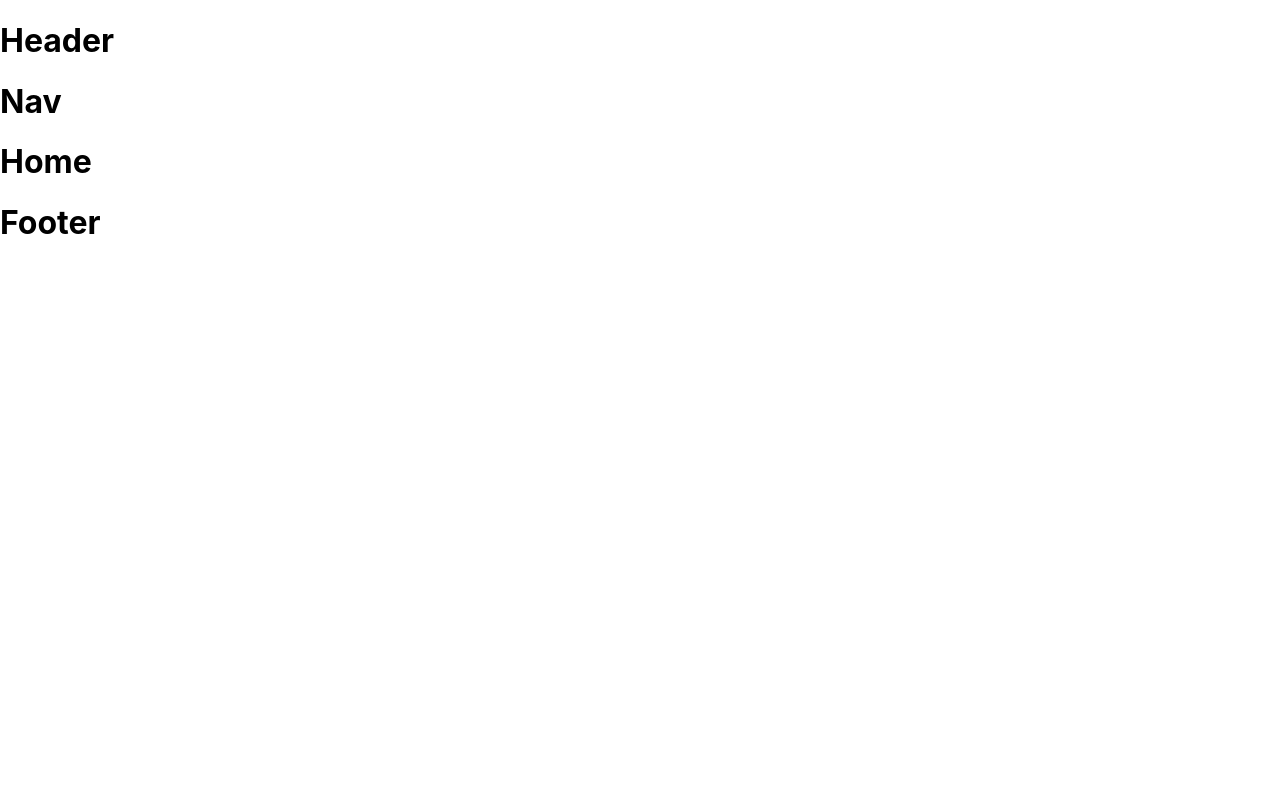
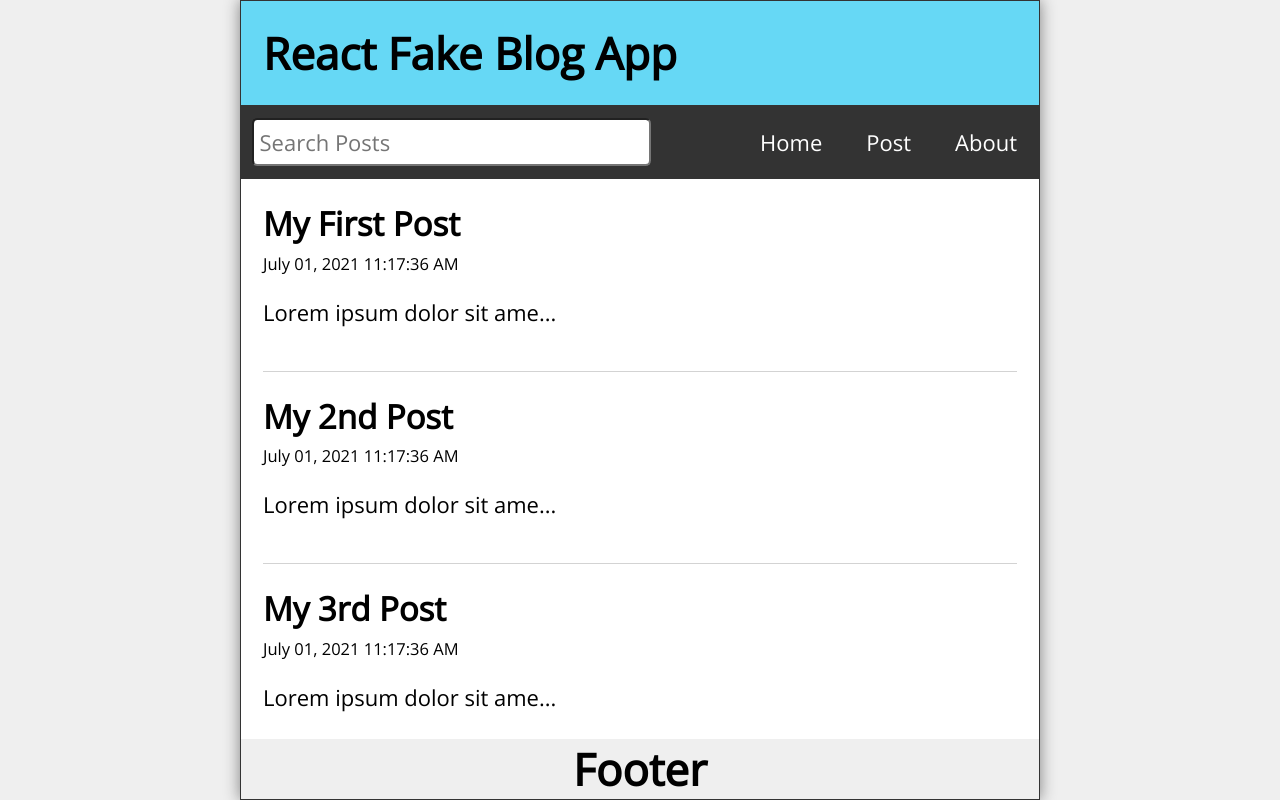
Before and after one commit to TejasSathe010/React-Fake-Blog-App, a React (Create React App) app: page / in a window 1280 px wide. Built offline with nearby package versions, Linux system fonts and the light colour scheme.

Commit message:
Add posts to app

```diff
--- a/src/App.js
+++ b/src/App.js
@@ -10,15 +10,49 @@
 import { useState, useEffect } from 'react';
 
 function App() {
+
+  const [posts, setPosts] = useState([
+    {
+      id: 1,
+      title: "My First Post",
+      datetime: "July 01, 2021 11:17:36 AM",
+      body: "Lorem ipsum dolor sit amet consectetur adipisicing elit. Quis consequatur expedita, assumenda similique non optio! Modi nesciunt excepturi corrupti atque blanditiis quo nobis, non optio quae possimus illum exercitationem ipsa!"
+    },
+    {
+      id: 2,
+      title: "My 2nd Post",
+      datetime: "July 01, 2021 11:17:36 AM",
+      body: "Lorem ipsum dolor sit amet consectetur adipisicing elit. Quis consequatur expedita, assumenda similique non optio! Modi nesciunt excepturi corrupti atque blanditiis quo nobis, non optio quae possimus illum exercitationem ipsa!"
+    },
+    {
+      id: 3,
+      title: "My 3rd Post",
+      datetime: "July 01, 2021 11:17:36 AM",
+      body: "Lorem ipsum dolor sit amet consectetur adipisicing elit. Quis consequatur expedita, assumenda similique non optio! Modi nesciunt excepturi corrupti atque blanditiis quo nobis, non optio quae possimus illum exercitationem ipsa!"
+    },
+    {
+      id: 4,
+      title: "My Fourth Post",
+      datetime: "July 01, 2021 11:17:36 AM",
+      body: "Lorem ipsum dolor sit amet consectetur adipisicing elit. Quis consequatur expedita, assumenda similique non optio! Modi nesciunt excepturi corrupti atque blanditiis quo nobis, non optio quae possimus illum exercitationem ipsa!"
+    }
+  ]);
+  const [search, setSearch] = useState('');
+  const [searchResults, setSearchResults] = useState([]);
+
+
+
   return (
     <div className="App">
       <Router>
-        <Header />
-        <Nav />
+        <Header title="React Fake Blog App"/>
+        <Nav search={search} setSearch={setSearch} />
         <Routes>
-          <Route exact path="/" element={<Home />} />
+          <Route exact path="/" element={
+            <Home posts={posts} />
+          } />
           <Route path="/post" element={<NewPost />} />
-          <Route path="/post/:id" element={<PostPage />}/>
+          <Route path="/post/:id" element={<PostPage />} />
           <Route path="/about" element={<About />} />
           <Route path="*" element={<Missing />} />
         </Routes>
--- /dev/null
+++ b/src/components/Feed.js
@@ -0,0 +1,15 @@
+import React from 'react';
+import Post from './Post';
+
+const Feed = ({ posts }) => {
+  return (
+    <>
+        { posts.map(post => (
+            <Post key={post.id} post={post} />
+        ))
+        }
+    </>
+  );
+};
+
+export default Feed;
--- a/src/components/Header.js
+++ b/src/components/Header.js
@@ -1,9 +1,11 @@
 import React from 'react';
 
-const Header = () => {
-  return <div>
-      <h1>Header</h1>
-  </div>;
+const Header = ({ title }) => {
+  return (
+    <header className="Header">
+      <h1>{ title }</h1>
+    </header>
+  )
 };
 
 export default Header;
--- a/src/components/Home.js
+++ b/src/components/Home.js
@@ -1,9 +1,20 @@
 import React from 'react';
+import Feed from './Feed';
 
-const Home = () => {
-  return <div>
-      <h1>Home</h1>
-  </div>;
+const Home = ({ posts }) => {
+  return (
+    <main className="Home">
+      {
+        posts.length ? (
+          <Feed posts={posts}/>
+        ) : (
+          <p style={{ marginTop: "2rem" }}>
+            No posts to display.
+          </p>
+        )
+       }
+    </main>
+  );
 };
 
 export default Home;
--- a/src/components/Nav.js
+++ b/src/components/Nav.js
@@ -1,9 +1,25 @@
 import React from 'react';
-
-const Nav = () => {
-  return <div>
-      <h1>Nav</h1>
-  </div>;
+import { Link } from 'react-router-dom';
+const Nav = ({ search, setSearch }) => {
+  return (
+    <nav className="Nav">
+      <form className="searchForm" onSubmit={(e) => e.preventDefault()}>
+        <label htmlFor="search">Search Posts</label>
+        <input
+          id="search"
+          type="text"
+          placeholder="Search Posts"
+          value={search}
+          onChange={(e) => setSearch(e.target.value)}
+        />
+      </form>
+      <ul>
+          <li><Link to="/">Home</Link></li>
+          <li><Link to="/post">Post</Link></li>
+          <li><Link to="/about">About</Link></li>
+        </ul>
+    </nav>
+  );
 };
 
 export default Nav;
--- /dev/null
+++ b/src/components/Post.js
@@ -0,0 +1,20 @@
+import React from 'react';
+import { Link } from 'react-router-dom';
+
+const Post = ({ post }) => {
+  return (
+    <article className="post">
+        <Link to={`/post/${post.id}`}>
+            <h2>{post.title}</h2>
+            <p className="postDate">{post.datetime}</p>
+            <p className="postBody">{
+            post.body.length <= 25 ?
+                post.body :
+                    `${(post.body.slice(0, 25))}...`
+            }</p>
+        </Link>
+    </article>
+  );
+};
+
+export default Post;
--- a/src/index.css
+++ b/src/index.css
@@ -1,13 +1,271 @@
+@import url('https://fonts.googleapis.com/css2?family=Open+Sans&display=swap');
+
+* {
+  margin: 0;
+  padding: 0;
+  box-sizing: border-box;
+}
+
+html {
+  font-size: 16px;
+}
+
 body {
-  margin: 0;
-  font-family: -apple-system, BlinkMacSystemFont, 'Segoe UI', 'Roboto', 'Oxygen',
-    'Ubuntu', 'Cantarell', 'Fira Sans', 'Droid Sans', 'Helvetica Neue',
-    sans-serif;
+  min-height: 100vh;
+  font-family: 'Open Sans', sans-serif;
   -webkit-font-smoothing: antialiased;
   -moz-osx-font-smoothing: grayscale;
+  display: flex;
+  background-color: #efefef;
 }
 
-code {
-  font-family: source-code-pro, Menlo, Monaco, Consolas, 'Courier New',
-    monospace;
+#root {
+  flex-grow: 1;
+  display: flex;
+  justify-content: center;
+  align-items: center;
 }
+
+.App {
+  width: 100%;
+  max-width: 800px;
+  height: 100vh;
+  display: flex;
+  flex-direction: column;
+  justify-content: flex-start;
+  align-items: center;
+  border: 1px solid #333;
+  box-shadow: 0px 0px 15px gray;
+}
+
+.Header, .Footer {
+  width: 100%;
+  background-color: #66d8f5;
+  padding: 1rem;
+  display: flex;
+  justify-content: space-between;
+  align-items: center;
+}
+
+.Header h1 {
+  font-size: 1.5rem;
+}
+
+.Header svg {
+  font-size: 2rem;
+}
+
+.Footer {
+  padding: 0.75rem;
+  display: grid;
+  place-content: center;
+}
+
+.Nav {
+  width: 100%;
+  background-color: #333;
+  display: flex;
+  flex-direction: column;
+  justify-content: flex-start;
+  align-items: flex-start;
+}
+
+.searchForm {
+  width: 80%;
+  padding: 1rem 0 0 0.75rem;
+}
+
+.searchForm input[type="text"] {
+  font-family: 'Open Sans', sans-serif;
+  width: 100%;
+  min-height: 48px;
+  font-size: 1rem;
+  padding: 0.25rem;
+  border-radius: 0.25rem;
+  outline: none;
+}
+
+.searchForm label {
+  position: absolute;
+  left: -99999px;
+}
+
+.Nav ul {
+  color: #fff;
+  list-style-type: none;
+  display: flex;
+  flex-wrap: nowrap;
+  align-items: center;
+}
+
+.Nav li {
+  padding: 1rem;
+}
+
+.Nav li:hover,
+.Nav li:focus {
+  padding: 1rem;
+}
+
+.Nav li a {
+  color: #fff;
+  text-decoration: none;
+}
+
+.Nav li:hover,
+.Nav li:focus,
+.Nav li:hover a,
+.Nav li:focus a  {
+  background-color: #eee;
+  color: #333;
+}
+
+.Nav li:hover a,
+.Nav li:focus a {
+  cursor: pointer;
+}
+
+.Home, .NewPost, .PostPage, .About, .Missing {
+  width: 100%;
+  flex-grow: 1;
+  padding: 1rem;
+  overflow-y: auto;
+  background-color: #fff;
+}
+
+.post {
+  margin-top: 1rem;
+  padding-bottom: 1rem;
+  border-bottom: 1px solid lightgray;
+}
+
+.Home .post a {
+  text-decoration: none;
+}
+
+.Home .post a,
+.Home .post a:visited {
+  color: #000;
+}
+
+.post:first-child {
+  margin-top: 0;
+}
+
+.post:last-child {
+  border-bottom: none;
+}
+
+.postDate {
+  font-size: 0.75rem;
+  margin-top: 0.25rem;
+}
+
+.postBody {
+  margin: 1rem 0;
+}
+
+.newPostForm {
+  display: flex;
+  flex-direction: column;
+}
+
+.newPostForm label {
+  margin-top: 1rem;
+}
+
+.newPostForm input[type='text'],
+.newPostForm textarea {
+  font-family: 'Open Sans', sans-serif;
+  width: 100%;
+  min-height: 48px;
+  font-size: 1rem;
+  padding: 0.25rem;
+  border-radius: 0.25rem;
+  margin-right: 0.25rem;
+  outline: none;
+}
+
+.newPostForm textarea {
+  height: 100px;
+}
+
+.newPostForm button {
+  margin-top: 1rem;
+  height: 48px;
+  min-width: 48px;
+  border-radius: 10px;
+  padding: 0.5rem;
+  font-size: 1rem;
+  cursor: pointer;
+}
+
+.Missing h2, .PostPage h2,
+.Missing p, .PostPage p {
+  margin-bottom: 1rem;
+}
+
+.PostPage button {
+  height: 48px;
+  min-width: 48px;
+  border-radius: 0.25rem;
+  padding: 0.5rem;
+  font-size: 1rem;
+  background-color: red;
+  color: #fff;
+  cursor: pointer;
+}
+
+.statusMsg {
+  margin-top: 2rem;
+}
+
+@media only screen and (min-width: 610px) {
+  html {
+    font-size: 22px;
+  }
+
+  .Header h1 {
+    font-size: 2rem;
+  }
+
+  .Nav {
+    flex-direction: row;
+    flex-wrap: nowrap;
+    justify-content: space-between;
+    align-items: center;
+  }
+
+  .Nav ul {
+    text-align: right;
+  }
+
+  .Nav li:hover,
+  .Nav li:focus,
+  .Nav li:hover a,
+  .Nav li:focus a  {
+    background-color: #eee;
+    color: #333;
+  }
+
+  .searchForm {
+    width: 50%;
+    padding: .5rem 0;
+  }
+
+  .searchForm input[type="text"] {
+    margin-left: 0.5rem;
+  }
+
+  .newPostForm textarea {
+    height: 300px;
+  }
+}
+
+@media only screen and (min-width: 992px) {
+
+  .Header svg {
+    font-size: 3rem;
+  }
+
+}
```
